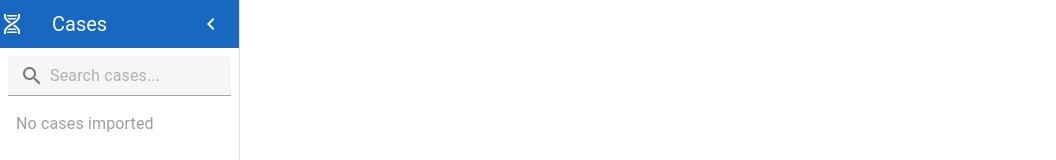
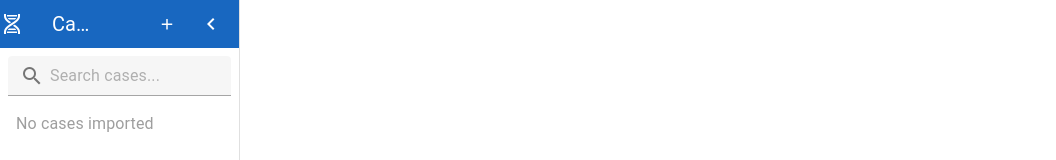
Before and after one commit to berntpopp/VarLens, a Vue app: page / in a window 1280 px wide. Shown: the top 160 px of the page, without its empty margins (0-1056 px from the left). Built offline with nearby package versions, Linux system fonts and the light colour scheme.

Commit message:
feat(08-02): add import button to AppSidebar
- Add import button to toolbar (visible when !rail)
- Emit 'import-click' event when clicked
- Uses mdi-plus icon for consistency

```diff
--- a/src/renderer/src/components/AppSidebar.vue
+++ b/src/renderer/src/components/AppSidebar.vue
@@ -5,6 +5,9 @@
         <v-icon v-show="!rail" class="mr-2">mdi-dna</v-icon>
         <v-toolbar-title v-show="!rail">Cases</v-toolbar-title>
         <v-spacer />
+        <v-btn v-show="!rail" icon size="small" @click="$emit('import-click')">
+          <v-icon>mdi-plus</v-icon>
+        </v-btn>
         <v-btn icon @click="toggleRail">
           <v-icon>{{ rail ? 'mdi-chevron-right' : 'mdi-chevron-left' }}</v-icon>
         </v-btn>
@@ -18,6 +21,10 @@
 <script setup lang="ts">
 import { ref } from 'vue'
 
+defineEmits<{
+  'import-click': []
+}>()
+
 const rail = ref(false)
 
 const toggleRail = (): void => {
```
